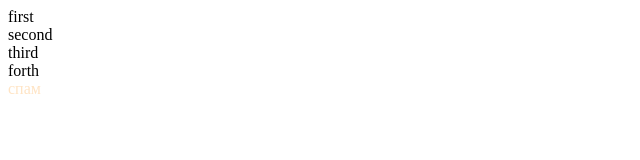
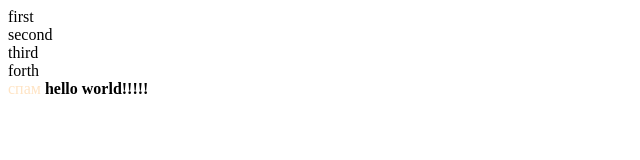
Before and after one commit to AndriiPetrov/6-vcs-advanced, a plain HTML site: page index.html in a window 1280 px wide. Shown: the whole page, without its empty margins (0-640 px from the left). Drawn offline with Linux system fonts and the light colour scheme.

Commit message:
somechanges

```diff
--- a/index.html
+++ b/index.html
@@ -3,3 +3,4 @@
 <div>third</div>
 <div>forth</div>
 <span style="color:bisque">спам</span>
+<strong>hello world!!!!!</strong>
```
